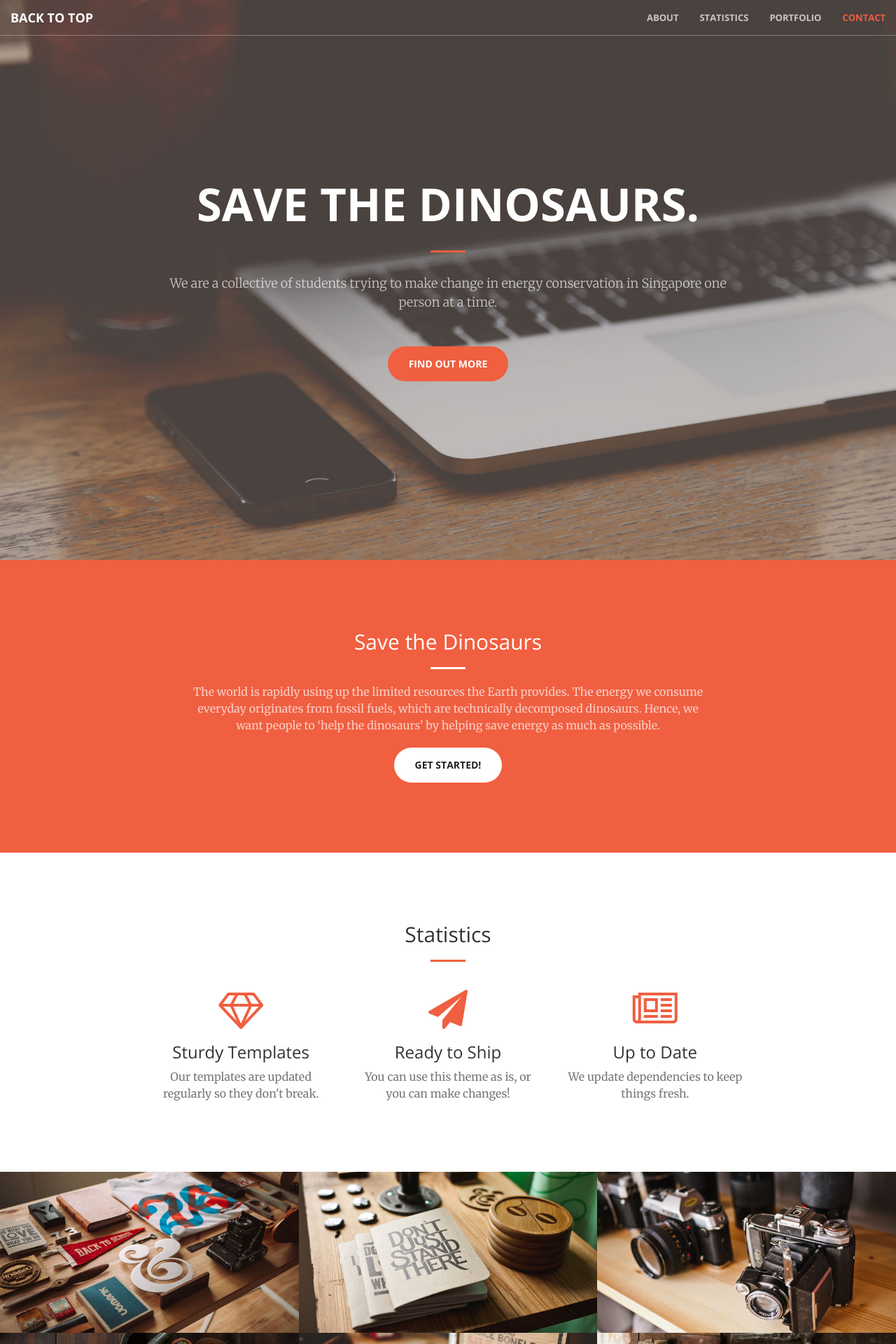
After one commit to DrWala/SaveTheDinosaurs, a PHP site: page /index.html in a window 1280 px wide. The commit adds this page. Shown: the top 1920 px of the page at 70% size. Run offline with PHP 8.4, Linux system fonts and the light colour scheme.

Commit message:
made some change

```diff
--- a/css/creative.css
+++ b/css/creative.css
@@ -474,3 +474,10 @@ img::-moz-selection {
 body {
     webkit-tap-highlight-color: #222;
 }
+.centerPoints{
+    float: none;
+    display: inline-block;
+}
+.aboutus{
+    text-align: center;
+}
--- /dev/null
+++ b/index.html
@@ -0,0 +1,283 @@
+<!DOCTYPE html>
+<html lang="en">
+
+<head>
+
+    <meta charset="utf-8">
+    <meta http-equiv="X-UA-Compatible" content="IE=edge">
+    <meta name="viewport" content="width=device-width, initial-scale=1">
+    <meta name="description" content="">
+    <meta name="author" content="">
+
+    <title>#SaveTheDinosaurs</title>
+
+    <!-- Bootstrap Core CSS -->
+    <link rel="stylesheet" href="css/bootstrap.min.css" type="text/css">
+
+    <!-- Custom Fonts -->
+    <link href='http://fonts.googleapis.com/css?family=Open+Sans:300italic,400italic,600italic,700italic,800italic,400,300,600,700,800' rel='stylesheet' type='text/css'>
+    <link href='http://fonts.googleapis.com/css?family=Merriweather:400,300,300italic,400italic,700,700italic,900,900italic' rel='stylesheet' type='text/css'>
+    <link rel="stylesheet" href="font-awesome/css/font-awesome.min.css" type="text/css">
+
+    <!-- Plugin CSS -->
+    <link rel="stylesheet" href="css/animate.min.css" type="text/css">
+
+    <!-- Custom CSS -->
+    <link rel="stylesheet" href="css/creative.css" type="text/css">
+
+    <!-- HTML5 Shim and Respond.js IE8 support of HTML5 elements and media queries -->
+    <!-- WARNING: Respond.js doesn't work if you view the page via file:// -->
+    <!--[if lt IE 9]>
+        <script src="https://oss.maxcdn.com/libs/html5shiv/3.7.0/html5shiv.js"></script>
+        <script src="https://oss.maxcdn.com/libs/respond.js/1.4.2/respond.min.js"></script>
+    <![endif]-->
+
+</head>
+
+<body id="page-top">
+
+    <nav id="mainNav" class="navbar navbar-default navbar-fixed-top">
+        <div class="container-fluid">
+            <!-- Brand and toggle get grouped for better mobile display -->
+            <div class="navbar-header">
+                <button type="button" class="navbar-toggle collapsed" data-toggle="collapse" data-target="#bs-example-navbar-collapse-1">
+                    <span class="sr-only">Toggle navigation</span>
+                    <span class="icon-bar"></span>
+                    <span class="icon-bar"></span>
+                    <span class="icon-bar"></span>
+                </button>
+                <a class="navbar-brand page-scroll" href="#page-top">Back to top</a>
+            </div>
+
+            <!-- Collect the nav links, forms, and other content for toggling -->
+            <div class="collapse navbar-collapse" id="bs-example-navbar-collapse-1">
+                <ul class="nav navbar-nav navbar-right">
+                    <li>
+                        <a class="page-scroll" href="#about">About</a>
+                    </li>
+                    <li>
+                        <a class="page-scroll" href="#services">Statistics</a>
+                    </li>
+                    <li>
+                        <a class="page-scroll" href="#portfolio">Portfolio</a>
+                    </li>
+                    <li>
+                        <a class="page-scroll" href="#contact">Contact</a>
+                    </li>
+                </ul>
+            </div>
+            <!-- /.navbar-collapse -->
+        </div>
+        <!-- /.container-fluid -->
+    </nav>
+
+    <header>
+        <div class="header-content">
+            <div class="header-content-inner">
+                <h1>Save The Dinosaurs.</h1>
+                <hr>
+                <p>We are a collective of students trying to make change in energy conservation in Singapore one person at a time.</p>
+                <a href="#about" class="btn btn-primary btn-xl page-scroll">Find Out More</a>
+            </div>
+        </div>
+    </header>
+
+    <section class="bg-primary" id="about">
+        <div class="container">
+            <div class="row">
+                <div class="col-lg-8 col-lg-offset-2 text-center">
+                    <h2 class="section-heading">Save the Dinosaurs</h2>
+                    <hr class="light">
+                    <p class="text-faded">The world is rapidly using up the limited resources the Earth provides. The energy we consume everyday originates from fossil fuels, which are technically decomposed dinosaurs. Hence, we want people to ‘help the dinosaurs’ by helping save energy as much as possible.</p>
+                    <a href="#" class="btn btn-default btn-xl">Get Started!</a>
+                </div>
+            </div>
+        </div>
+    </section>
+
+    <section id="services">
+        <div class="container">
+            <div class="row">
+                <div class="col-lg-12 text-center">
+                    <h2 class="section-heading">Statistics</h2>
+                    <hr class="primary">
+                </div>
+            </div>
+        </div>
+        <div class="container">
+            <div class="row row-centered aboutus">
+                <div class="col-lg-3 col-md-6 text-center centerPoints">
+                    <div class="service-box">
+                        <i class="fa fa-4x fa-diamond wow bounceIn text-primary"></i>
+                        <h3>Sturdy Templates</h3>
+                        <p class="text-muted">Our templates are updated regularly so they don't break.</p>
+                    </div>
+                </div>
+                <div class="col-lg-3 col-md-6 text-center centerPoints">
+                    <div class="service-box">
+                        <i class="fa fa-4x fa-paper-plane wow bounceIn text-primary" data-wow-delay=".1s"></i>
+                        <h3>Ready to Ship</h3>
+                        <p class="text-muted">You can use this theme as is, or you can make changes!</p>
+                    </div>
+                </div>
+                <div class="col-lg-3 col-md-6 text-center centerPoints">
+                    <div class="service-box">
+                        <i class="fa fa-4x fa-newspaper-o wow bounceIn text-primary" data-wow-delay=".2s"></i>
+                        <h3>Up to Date</h3>
+                        <p class="text-muted">We update dependencies to keep things fresh.</p>
+                    </div>
+                </div>
+                <!-- <div class="col-lg-3 col-md-6 text-center centerPoints">
+                    <div class="service-box">
+                        <i class="fa fa-4x fa-heart wow bounceIn text-primary" data-wow-delay=".3s"></i>
+                        <h3>Made with Love</h3>
+                        <p class="text-muted">You have to make your websites with love these days!</p>
+                    </div>
+                </div> -->
+            </div>
+        </div>
+    </section>
+
+    <section class="no-padding" id="portfolio">
+        <div class="container-fluid">
+            <div class="row no-gutter">
+                <div class="col-lg-4 col-sm-6">
+                    <a href="#" class="portfolio-box">
+                        <img src="img/portfolio/1.jpg" class="img-responsive" alt="">
+                        <div class="portfolio-box-caption">
+                            <div class="portfolio-box-caption-content">
+                                <div class="project-category text-faded">
+                                    Category
+                                </div>
+                                <div class="project-name">
+                                    Project Name
+                                </div>
+                            </div>
+                        </div>
+                    </a>
+                </div>
+                <div class="col-lg-4 col-sm-6">
+                    <a href="#" class="portfolio-box">
+                        <img src="img/portfolio/2.jpg" class="img-responsive" alt="">
+                        <div class="portfolio-box-caption">
+                            <div class="portfolio-box-caption-content">
+                                <div class="project-category text-faded">
+                                    Category
+                                </div>
+                                <div class="project-name">
+                                    Project Name
+                                </div>
+                            </div>
+                        </div>
+                    </a>
+                </div>
+                <div class="col-lg-4 col-sm-6">
+                    <a href="#" class="portfolio-box">
+                        <img src="img/portfolio/3.jpg" class="img-responsive" alt="">
+                        <div class="portfolio-box-caption">
+                            <div class="portfolio-box-caption-content">
+                                <div class="project-category text-faded">
+                                    Category
+                                </div>
+                                <div class="project-name">
+                                    Project Name
+                                </div>
+                            </div>
+                        </div>
+                    </a>
+                </div>
+                <div class="col-lg-4 col-sm-6">
+                    <a href="#" class="portfolio-box">
+                        <img src="img/portfolio/4.jpg" class="img-responsive" alt="">
+                        <div class="portfolio-box-caption">
+                            <div class="portfolio-box-caption-content">
+                                <div class="project-category text-faded">
+                                    Category
+                                </div>
+                                <div class="project-name">
+                                    Project Name
+                                </div>
+                            </div>
+                        </div>
+                    </a>
+                </div>
+                <div class="col-lg-4 col-sm-6">
+                    <a href="#" class="portfolio-box">
+                        <img src="img/portfolio/5.jpg" class="img-responsive" alt="">
+                        <div class="portfolio-box-caption">
+                            <div class="portfolio-box-caption-content">
+                                <div class="project-category text-faded">
+                                    Category
+                                </div>
+                                <div class="project-name">
+                                    Project Name
+                                </div>
+                            </div>
+                        </div>
+                    </a>
+                </div>
+                <div class="col-lg-4 col-sm-6">
+                    <a href="#" class="portfolio-box">
+                        <img src="img/portfolio/6.jpg" class="img-responsive" alt="">
+                        <div class="portfolio-box-caption">
+                            <div class="portfolio-box-caption-content">
+                                <div class="project-category text-faded">
+                                    Category
+                                </div>
+                                <div class="project-name">
+                                    Project Name
+                                </div>
+                            </div>
+                        </div>
+                    </a>
+                </div>
+            </div>
+        </div>
+    </section>
+
+    <aside class="bg-dark">
+        <div class="container text-center">
+            <div class="call-to-action">
+                <h2>Free Download at Start Bootstrap!</h2>
+                <a href="#" class="btn btn-default btn-xl wow tada">Download Now!</a>
+            </div>
+        </div>
+    </aside>
+
+    <section id="contact">
+        <div class="container">
+            <div class="row">
+                <div class="col-lg-8 col-lg-offset-2 text-center">
+                    <h2 class="section-heading">Let's Get In Touch!</h2>
+                    <hr class="primary">
+                    <p>Ready to start your next project with us? That's great! Give us a call or send us an email and we will get back to you as soon as possible!</p>
+                </div>
+                <div class="col-lg-4 col-lg-offset-2 text-center">
+                    <i class="fa fa-phone fa-3x wow bounceIn"></i>
+                    <p>123-456-6789</p>
+                </div>
+                <div class="col-lg-4 text-center">
+                    <i class="fa fa-envelope-o fa-3x wow bounceIn" data-wow-delay=".1s"></i>
+                    <p><a href="mailto:your-email@your-domain.com">feedback@startbootstrap.com</a></p>
+                </div>
+            </div>
+        </div>
+    </section>
+
+    <!-- jQuery -->
+    <script src="js/jquery.js"></script>
+
+    <!-- Bootstrap Core JavaScript -->
+    <script src="js/bootstrap.min.js"></script>
+
+    <!-- Plugin JavaScript -->
+    <script src="js/jquery.easing.min.js"></script>
+    <script src="js/jquery.fittext.js"></script>
+    <script src="js/wow.min.js"></script>
+
+    <!-- Custom Theme JavaScript -->
+    <script src="js/creative.js"></script>
+
+</body>
+
+</html>
```
